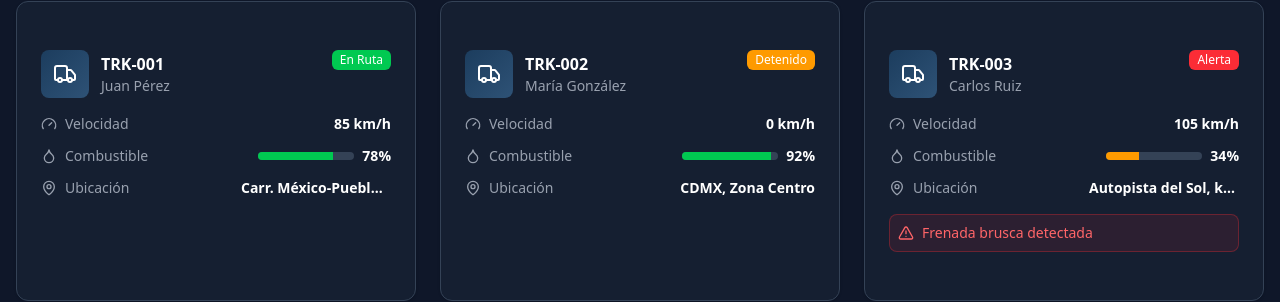
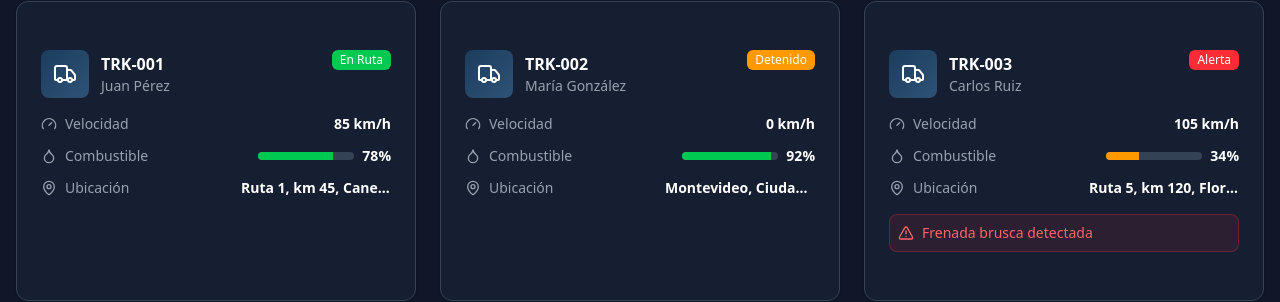
Before and after one commit to don-eich/v0-obid-io-landing, a Next.js app: page / in a window 1280 px wide. Shown: the part 4326-4628 px from the top of the page. Built offline with nearby package versions, Linux system fonts and the light colour scheme.

Commit message:
feat: update locations to reflect Uruguayan cities
Add Punta del Este, Colonia, Salto, etc. and adjust driver names.

#VERCEL_SKIP

Co-authored-by: doneich <192709182+don-eich@users.noreply.github.com>

```diff
--- a/app/page.tsx
+++ b/app/page.tsx
@@ -314,7 +314,7 @@ export default function LandingPage() {
               status="active"
               speed={85}
               fuel={78}
-              location="Carr. México-Puebla, km 45"
+              location="Ruta 1, km 45, Canelones"
             />
             <VehicleStatusCard
               vehicleId="TRK-002"
@@ -322,7 +322,7 @@ export default function LandingPage() {
               status="idle"
               speed={0}
               fuel={92}
-              location="CDMX, Zona Centro"
+              location="Montevideo, Ciudad Vieja"
             />
             <VehicleStatusCard
               vehicleId="TRK-003"
@@ -330,7 +330,7 @@ export default function LandingPage() {
               status="alert"
               speed={105}
               fuel={34}
-              location="Autopista del Sol, km 120"
+              location="Ruta 5, km 120, Florida"
             />
           </div>
         </div>
```
